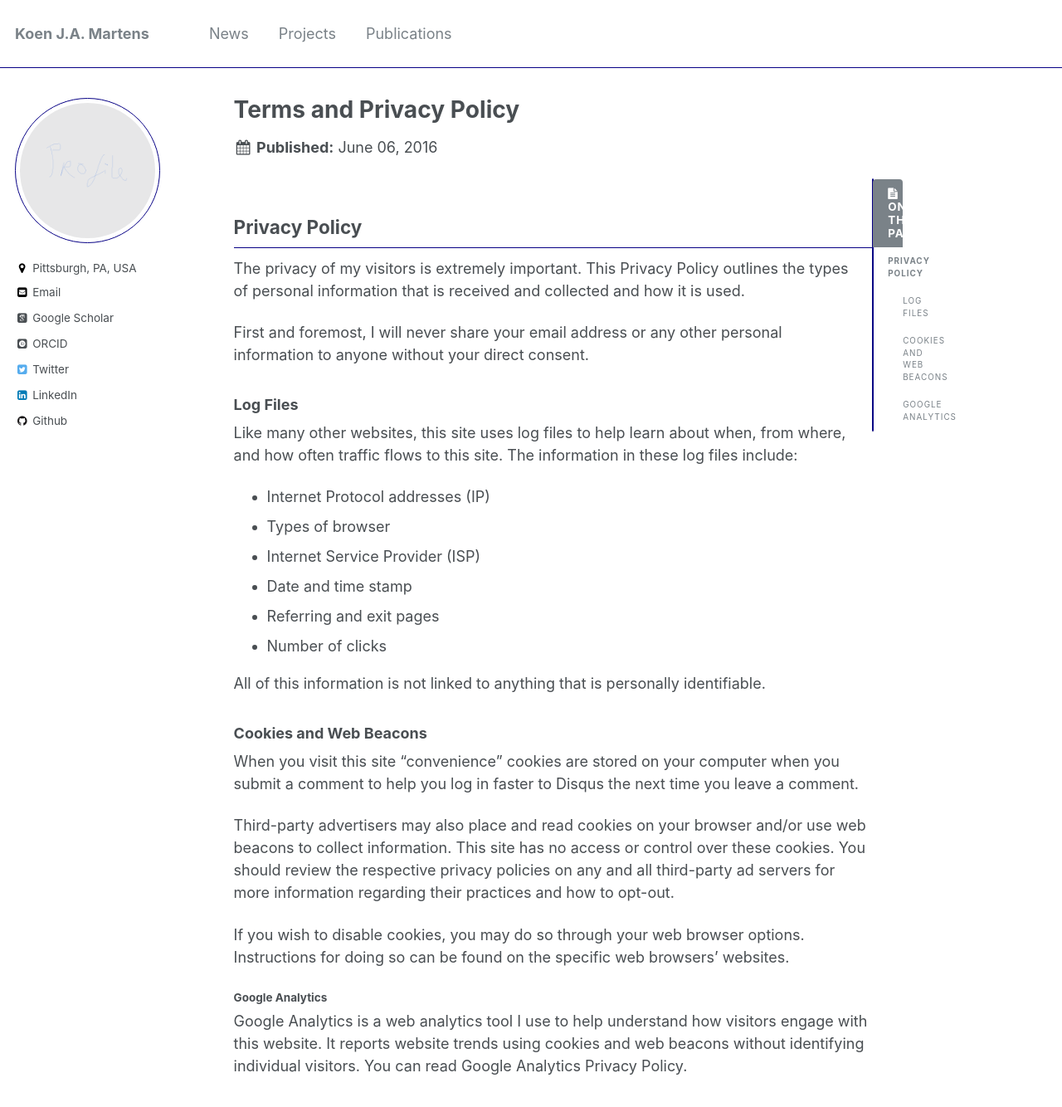
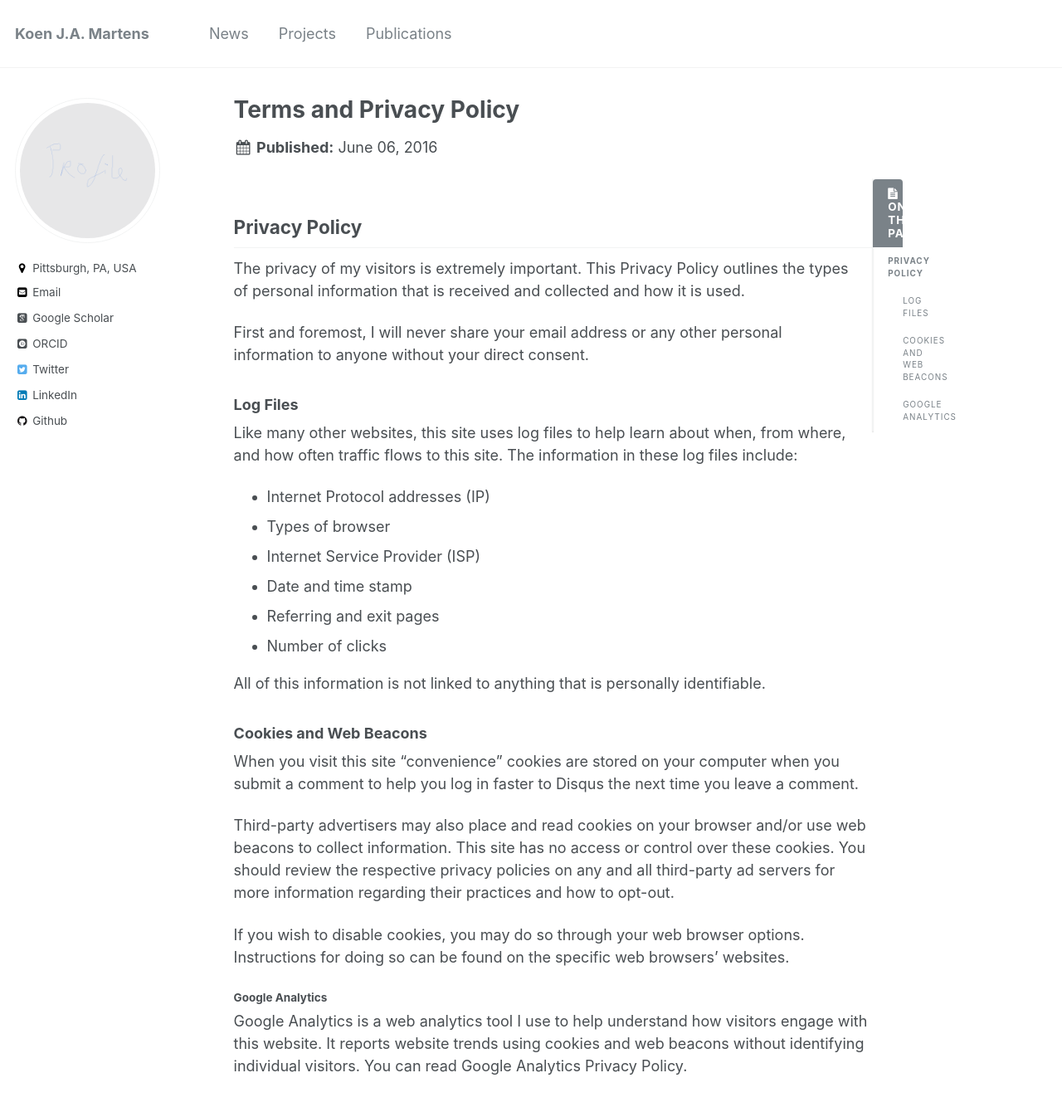
Before and after one commit to kjamartens/kjamartens.github.io, a Jekyll site: the page built from _pages/terms.md, in a window 1280 px wide and 1400 px high. Shown: the top 1334 px of the window at 83% size. Built offline with Jekyll 4.4.1, drawn with Linux system fonts in a browser that asks for light colours; some web fonts are replaced.

Commit message:
Another colour tryout

```diff
--- a/_sass/_variables.scss
+++ b/_sass/_variables.scss
@@ -58,7 +58,7 @@
 $code-background-color      : #fafafa;
 $code-background-color-dark : $light-gray;
 $text-color                 : $dark-gray;
-$border-color               : #070085; //$lighter-gray;
+$border-color               : $lighter-gray; //Below Masthead and around profile image
 
 $primary-color              : #7a8288;
 $success-color              : #62c462;
@@ -94,7 +94,7 @@
 $link-color-hover           : mix(#000, $dark-gray, 25%);
 $link-color-visited         : mix(#fff, $dark-gray, 25%);
 $masthead-link-color        : $primary-color;
-$masthead-link-color-hover  : mix(#000, $primary-color, 25%);
+$masthead-link-color-hover  : #070085; //mix(#000, $primary-color, 25%);
 
 
 /*
```
